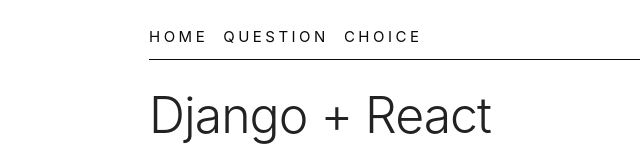
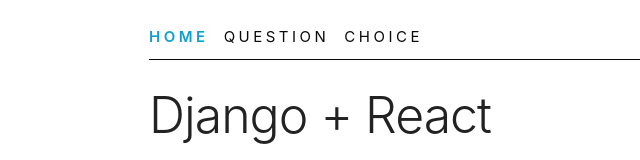
Before and after one commit to nhathadt11/mysite-react, a React (Create React App) app: page / in a window 1280 px wide. Shown: the top 160 px of the page, without its empty margins (11-651 px from the left). Built offline with nearby package versions, Linux system fonts and the light colour scheme; what react-easy-state would draw is missing.

Commit message:
Add active style to nav item

```diff
--- a/public/css/custom.css
+++ b/public/css/custom.css
@@ -23,3 +23,8 @@
 .navbar-list .navbar-item a:hover {
   color: #0FA0CE;
 }
+
+.navbar-list .navbar-item a.active {
+  color: #0FA0CE;
+  font-weight: 600;
+}
--- a/src/components/Header.jsx
+++ b/src/components/Header.jsx
@@ -1,13 +1,13 @@
 import React from 'react';
-import { Link } from 'react-router-dom';
+import { NavLink } from 'react-router-dom';
 
 export default function Header() {
   return (
     <nav>
       <ul className="navbar-list">
-        <li className="navbar-item"><Link to="/">Home</Link></li>
-        <li className="navbar-item"><Link to="/questions">Question</Link></li>
-        <li className="navbar-item"><Link to="/choices">Choice</Link></li>
+        <li className="navbar-item"><NavLink activeClassName="active" exact to="/">Home</NavLink></li>
+        <li className="navbar-item"><NavLink activeClassName="active" to="/questions">Question</NavLink></li>
+        <li className="navbar-item"><NavLink activeClassName="active" to="/choices">Choice</NavLink></li>
       </ul>
     </nav>
   );
```
